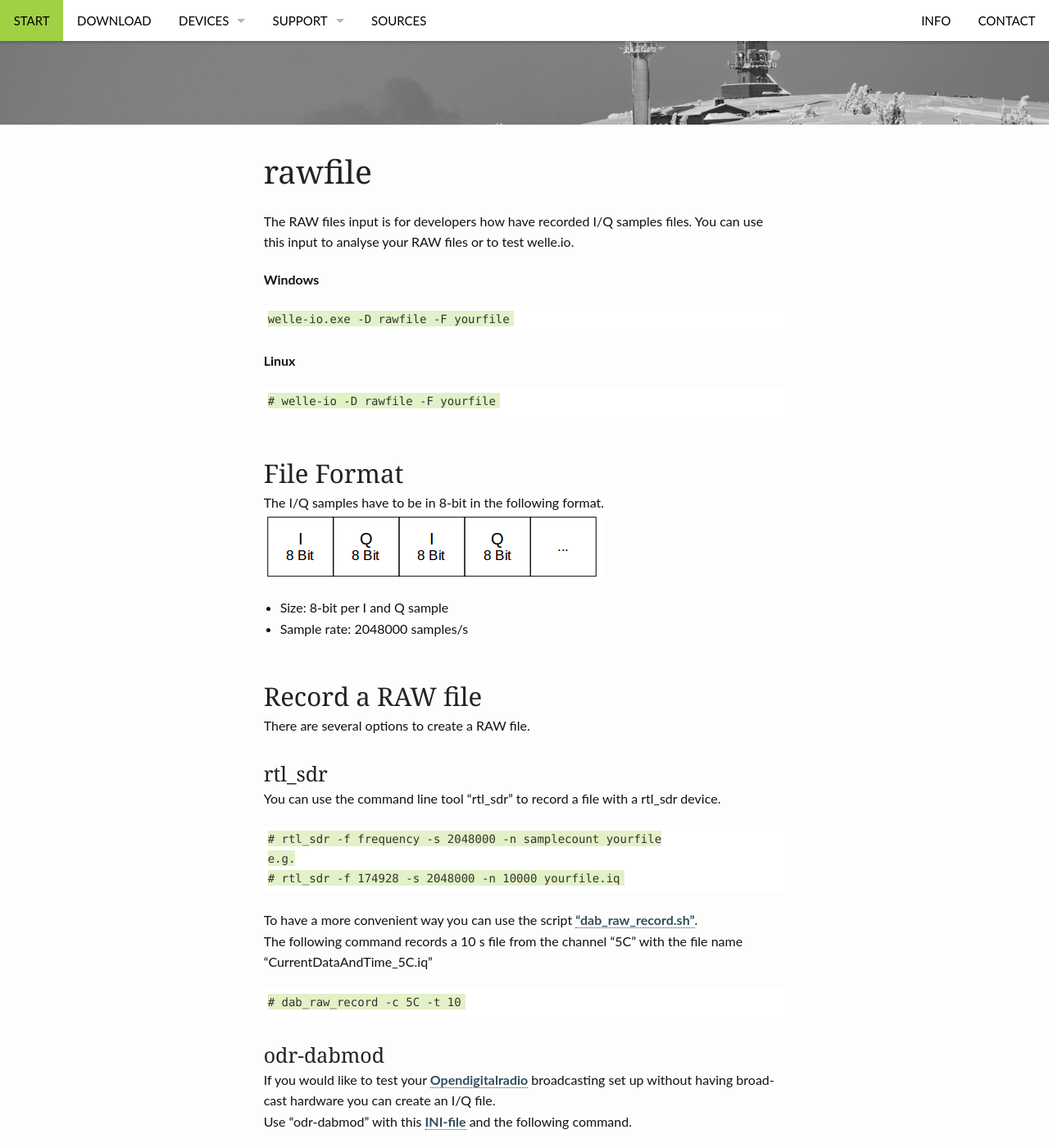
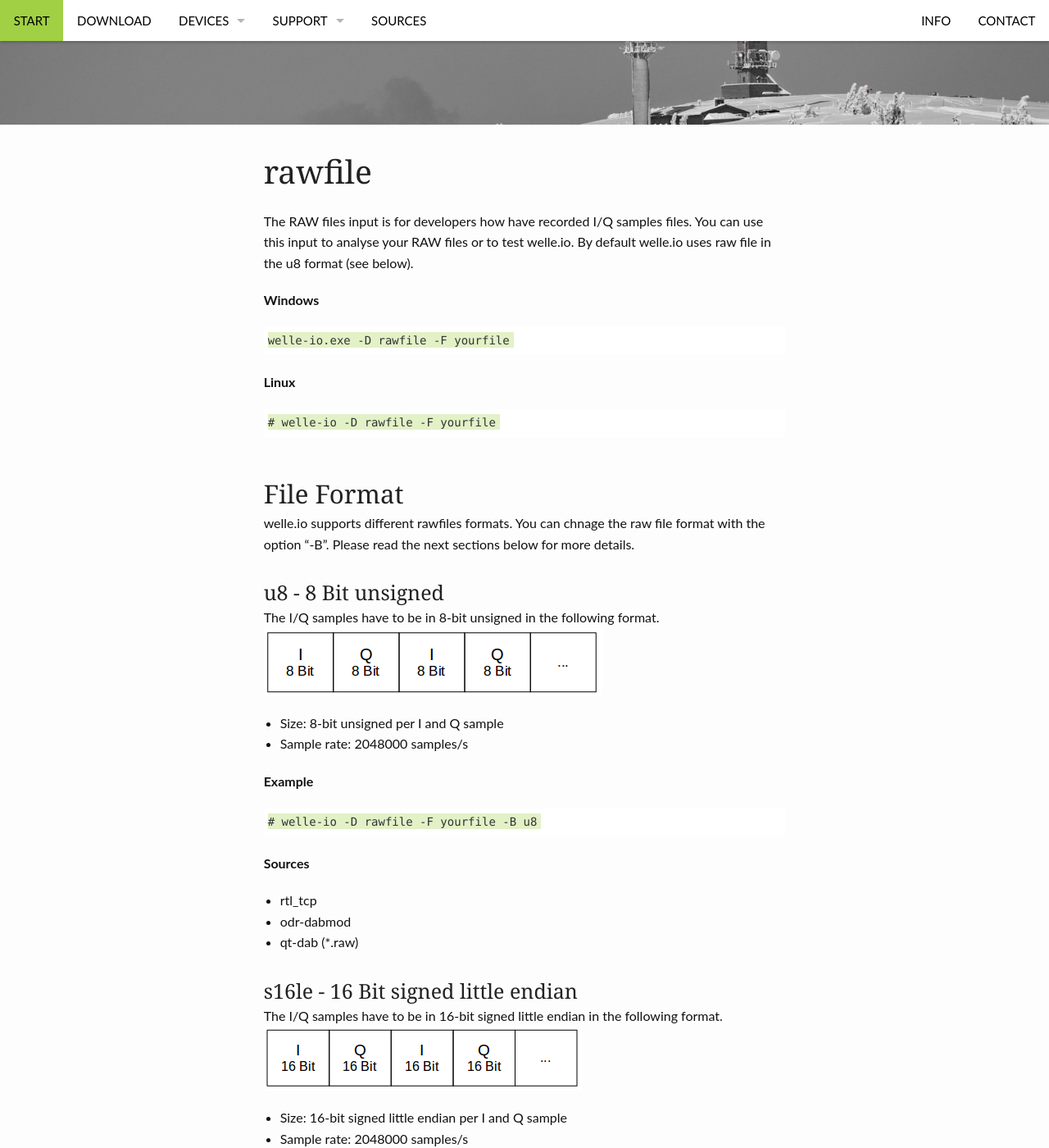
Before and after one commit to AlbrechtL/albrechtl.github.io, a Jekyll site: the page built from pages/rawfile.md, in a window 1280 px wide and 1400 px high, scrolled down 208 px. Shown: the whole window at 82% size. Built offline with Jekyll 4.4.1, drawn with Linux system fonts in a browser that asks for light colours; some of the changed text lies outside the part shown.

Commit message:
Updated rawfile page

````diff
--- a/pages/rawfile.md
+++ b/pages/rawfile.md
@@ -7,7 +7,7 @@
 permalink: /devices/rawfile
 ---
 
-The RAW files input is for developers how have recorded I/Q samples files. You can use this input to analyse your RAW files or to test welle.io.
+The RAW files input is for developers how have recorded I/Q samples files. You can use this input to analyse your RAW files or to test welle.io. By default welle.io uses raw file in the u8 format (see below).
 
 **Windows**
   ```
@@ -20,13 +20,39 @@
   ```
 
 ## File Format
-The I/Q samples have to be in 8-bit in the following format.
-![rawfile_format.png](/images/rawfile_format.png)
-* Size: 8-bit per I and Q sample
+welle.io supports different rawfiles formats. You can chnage the raw file format with the option "-B". Please read the next sections below for more details.
+
+### u8 - 8 Bit unsigned
+The I/Q samples have to be in 8-bit unsigned in the following format.
+![rawfile_format_u8.png](/images/rawfile_format_u8.png)
+* Size: 8-bit unsigned per I and Q sample
 * Sample rate: 2048000 samples/s
 
+**Example**
+  ```
+# welle-io -D rawfile -F yourfile -B u8
+  ```
 
-## Record a RAW file
+**Sources**
+* rtl_tcp
+* odr-dabmod
+* qt-dab (*.raw)
+
+### s16le - 16 Bit signed little endian
+The I/Q samples have to be in 16-bit signed little endian in the following format.
+![rawfile_format_s16le.png](/images/rawfile_format_s16le.png)
+* Size: 16-bit signed little endian per I and Q sample
+* Sample rate: 2048000 samples/s
+
+**Example**
+  ```
+# welle-io -D rawfile -F yourfile -B s16le
+  ```
+
+**Sources**
+* qt-dab (*.sdr)
+
+## Record an u8 RAW file
 There are several options to create a RAW file.
 
 ### rtl_sdr
````
Also changed, not shown: images/rawfile_format_s16le.png (added), images/rawfile_format_u8.png (renamed from images/rawfile_format.png), 1 other file.
